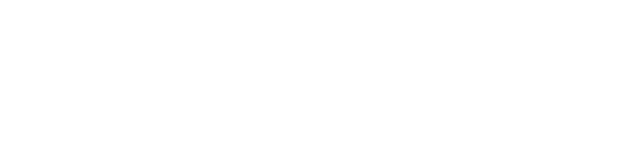
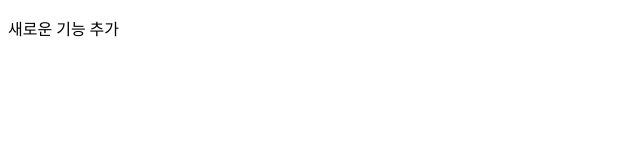
Before and after one commit to kjason-dev/GitInitTest, a plain HTML site: page index.html in a window 1280 px wide. Shown: the whole page, without its empty margins (0-640 px from the left). Drawn offline with Linux system fonts and the light colour scheme.

Commit message:
새로운 기능 추가

```diff
--- a/index.html
+++ b/index.html
@@ -7,6 +7,6 @@
     <title>메인은 그대로 계속 진행!</title>
 </head>
 <body>
-
+    <p>새로운 기능 추가</p>
 </body>
 </html>
```
